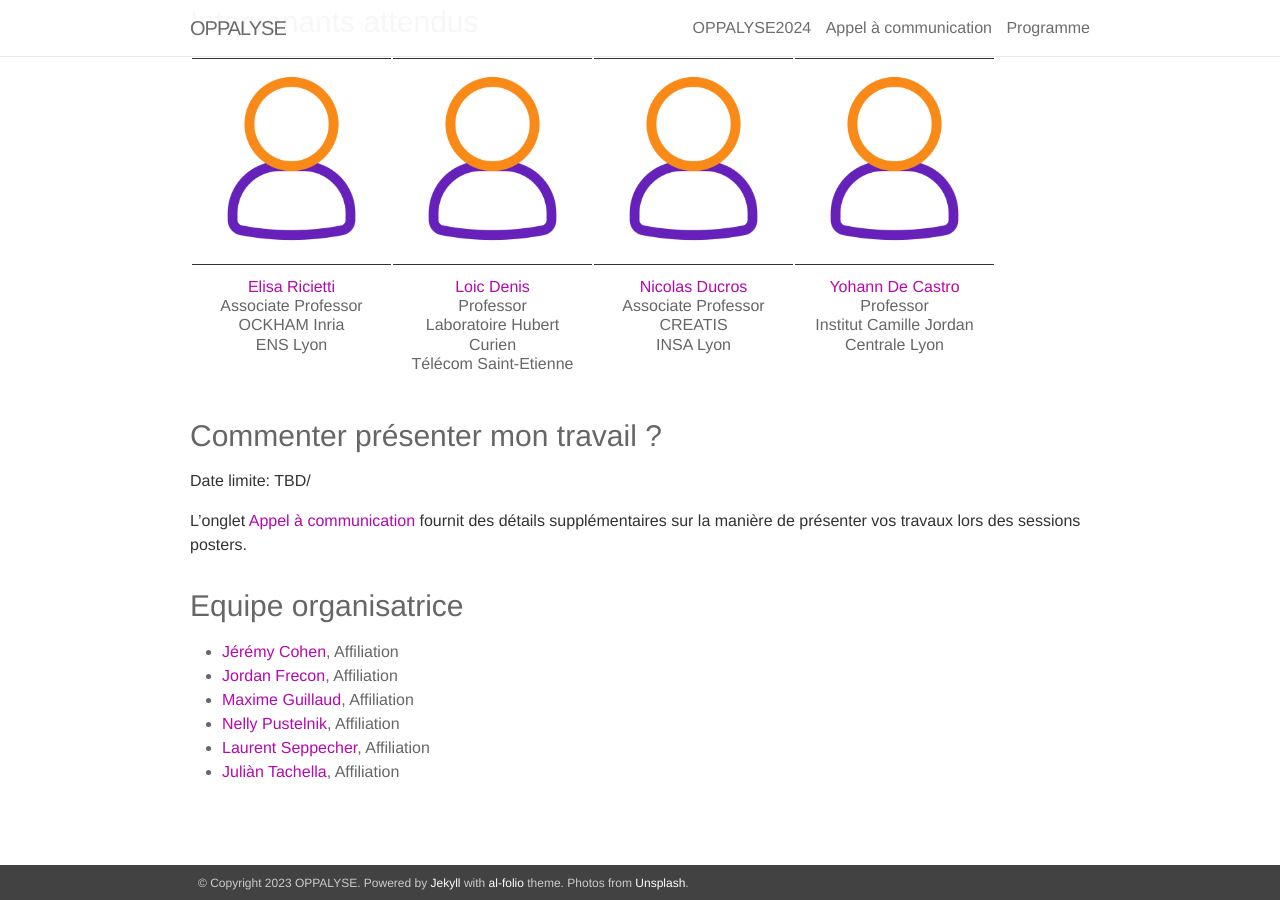
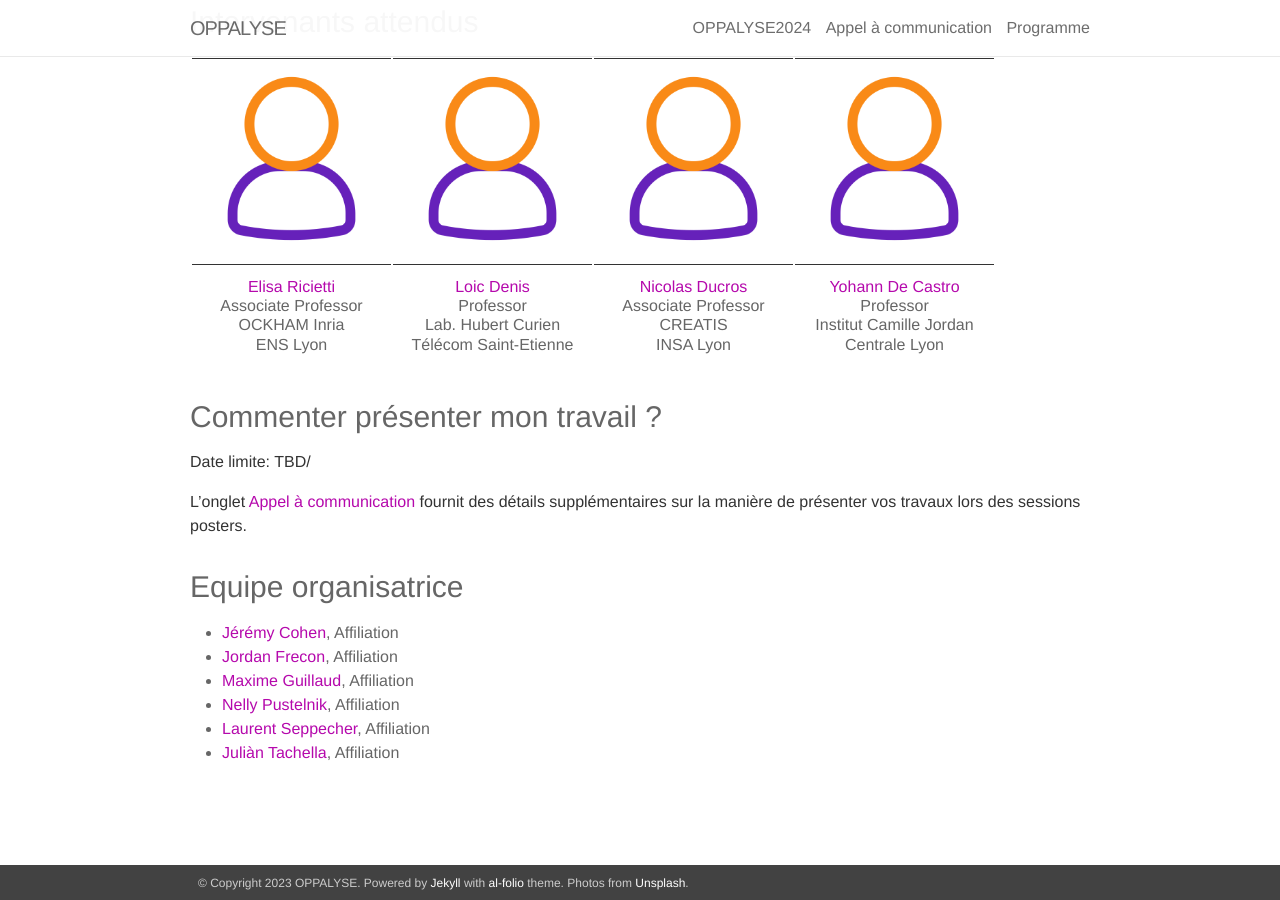
Before and after one commit to oppalyse/oppalyse.github.io, a Jekyll site: the page built from _pages/00_home.md, in a window 1280 px wide and 900 px high, scrolled down 503 px. Built offline with Jekyll 4.4.1, drawn with Linux system fonts in a browser that asks for light colours; nearby versions of some CDN libraries.

Commit message:
Update 00_home.md

```diff
--- a/_pages/00_home.md
+++ b/_pages/00_home.md
@@ -19,7 +19,7 @@ TBD
   </tr>
   <tr>
     <td style="text-align:center"><a href="https://perso.ens-lyon.fr/elisa.riccietti/">Elisa Ricietti</a> <br> Associate Professor<br>OCKHAM Inria<br>ENS Lyon</td>
-    <td style="text-align:center"><a href="https://perso.univ-st-etienne.fr/deniloic/">Loic Denis</a> <br>Professor<br>Laboratoire Hubert Curien<br>Télécom Saint-Etienne</td>
+    <td style="text-align:center"><a href="https://perso.univ-st-etienne.fr/deniloic/">Loic Denis</a> <br>Professor<br>Lab. Hubert Curien<br>Télécom Saint-Etienne</td>
     <td style="text-align:center"><a href="https://www.creatis.insa-lyon.fr/~ducros/WebPage/index.html">Nicolas Ducros</a> <br> Associate Professor<br>CREATIS<br>INSA Lyon</td>
     <td style="text-align:center"><a href="https://ydecastro.github.io/">Yohann De Castro</a> <br>Professor<br>Institut Camille Jordan<br>Centrale Lyon</td>
   </tr>
```
